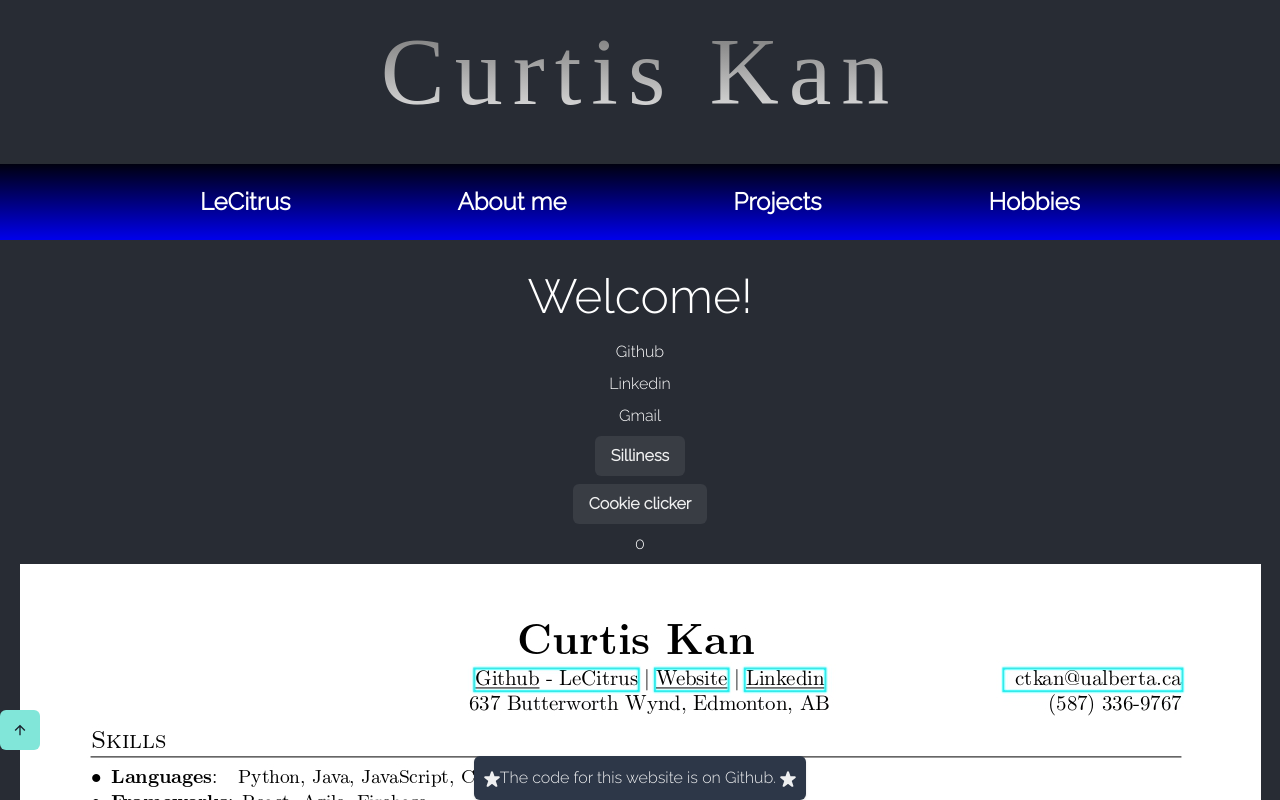
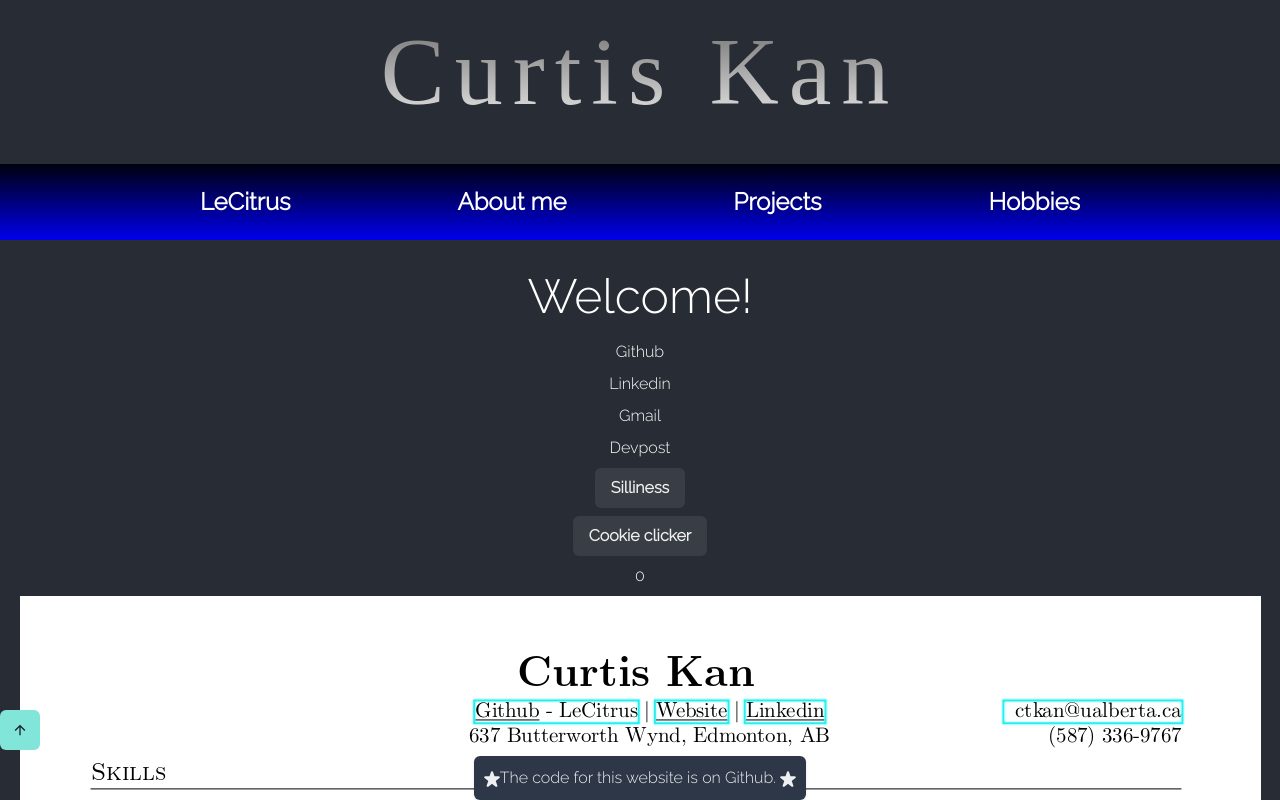
Before and after one commit to LeCitrus/LeCitrus.github.io, a React (Create React App) app: page / in a window 1280 px wide. Shown: the top 800 px of the page. Built offline with nearby package versions, Linux system fonts and the light colour scheme; a web font is replaced by a local one.

Commit message:
add link

```diff
--- a/src/pages/home.tsx
+++ b/src/pages/home.tsx
@@ -38,6 +38,7 @@ const Home = () => {
         <Link href="https://github.com/LeCitrus">Github</Link>
         <Link href="https://www.linkedin.com/in/curtis-kan-33446a1b3/">Linkedin</Link>
         <Link href="mailto:curtis.tl.kan@gmail.com">Gmail</Link>
+        <Link href="https://devpost.com/ctkan?ref_content=user-portfolio&ref_feature=portfolio&ref_medium=global-nav">Devpost</Link>
         <ColorModeScript initialColorMode={theme.config.initialColorMode} />
         <Button size='md' onClick={toggleColorMode} _hover={{size: '5xl'}}>
           {colorMode === "light" ? "Whimsical" : "Silliness"}
```
